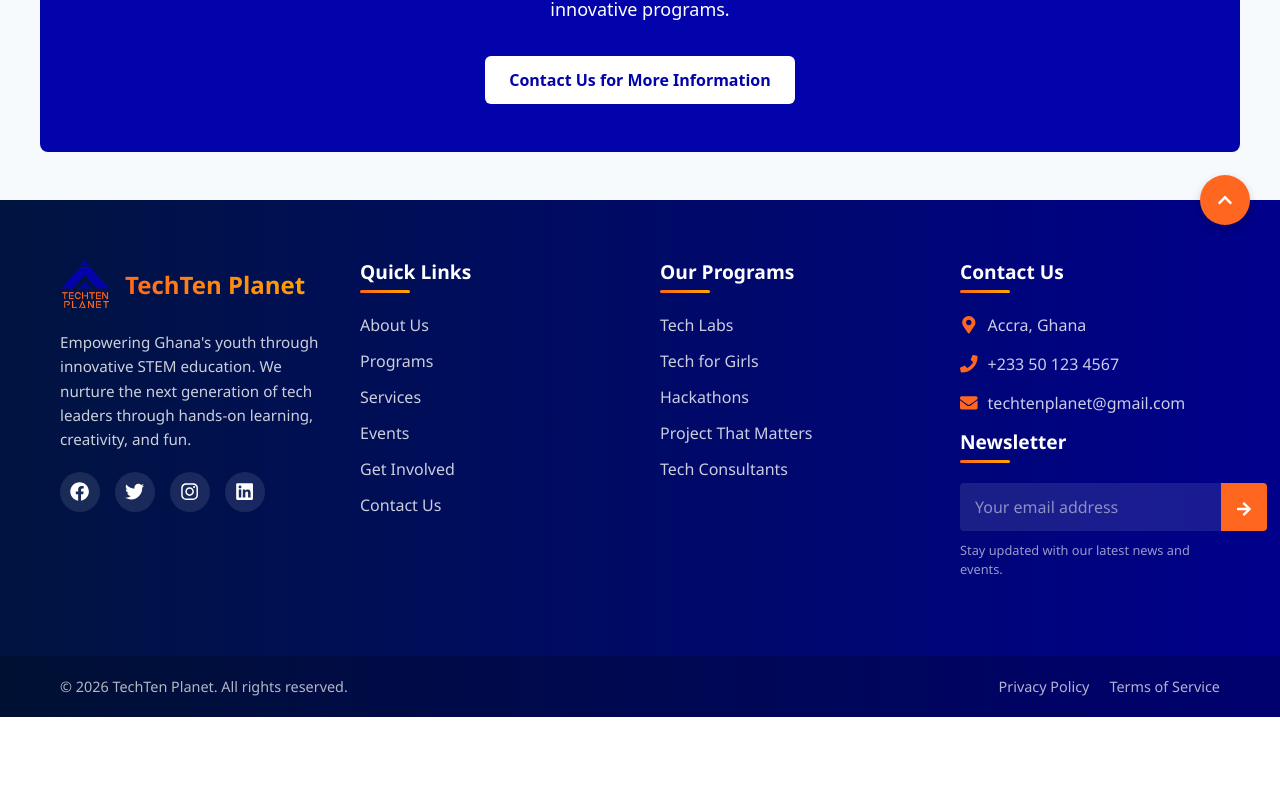
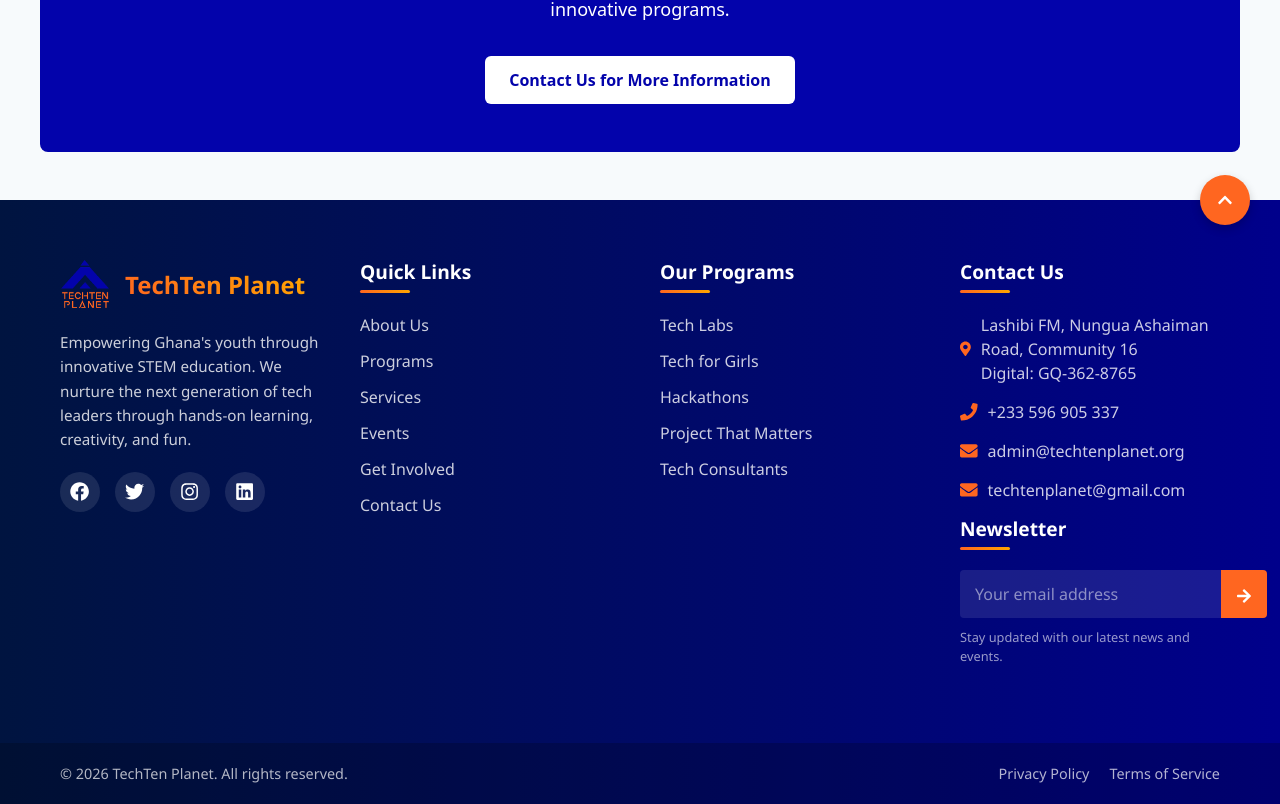
Before and after one commit to TechtenPlanet/techten-frontend, a React (Create React App) app in the folder frontend/: page /courses in a window 1280 px wide. Shown: the part 2377-3181 px from the top of the page. Before the commit the page ends 3094 px from the top, so only its background shows below. Built offline with nearby package versions, Linux system fonts and the light colour scheme; no server answers.

Commit message:
Updated the contact information with our new address.

```diff
--- a/frontend/src/components/ContactUsContent/ContactUsContent.jsx
+++ b/frontend/src/components/ContactUsContent/ContactUsContent.jsx
@@ -164,8 +164,10 @@ const ContactUsContent = ({ defaultSubject = '' }) => {
                         <div className={style.infoItem}>
                             <FaMapMarkerAlt className={style.infoIcon} />
                             <div>
-                                <h4>Call Us</h4>
-                                <p>+233 50 123 4567</p>
+                                <h4>Visit Us</h4>
+                                <p>Lashibi FM, Nungua Ashaiman Road</p>
+                                <p>Community 16</p>
+                                <p>Digital: GQ-362-8765</p>
                             </div>
                         </div>
 
@@ -173,6 +175,7 @@ const ContactUsContent = ({ defaultSubject = '' }) => {
                             <FaEnvelope className={style.infoIcon} />
                             <div>
                                 <h4>Email Us</h4>
+                                <p>admin@techtenplanet.org</p>
                                 <p>techtenplanet@gmail.com</p>
                             </div>
                         </div>
@@ -181,7 +184,7 @@ const ContactUsContent = ({ defaultSubject = '' }) => {
                             <FaPhone className={style.infoIcon} />
                             <div>
                                 <h4>Call Us</h4>
-                                <p>+233 50 123 4567</p>
+                                <p>+233 596 905 337</p>
                             </div>
                         </div>
 
@@ -248,7 +251,7 @@ const ContactUsContent = ({ defaultSubject = '' }) => {
                                     id="user_phone"
                                     name="user_phone"
                                     className={formErrors.phone ? style.inputError : ''}
-                                    placeholder="Your phone number (e.g. +233 50 123 4567)"
+                                    placeholder="Your phone number (e.g. +233 596 905 337)"
                                 />
                                 {formErrors.phone && <p className={style.errorText}>{formErrors.phone}</p>}
                             </div>
--- a/frontend/src/components/Footer/Footer.jsx
+++ b/frontend/src/components/Footer/Footer.jsx
@@ -106,11 +106,19 @@ const Footer = () => {
             <ul className={style.footerContactInfo}>
               <li>
                 <FaMapMarkerAlt className={style.contactIcon} />
-                <span>Accra, Ghana</span>
+                <span>
+                  Lashibi FM, Nungua Ashaiman Road, Community 16
+                  <br />
+                  Digital: GQ-362-8765
+                </span>
               </li>
               <li>
                 <FaPhone className={style.contactIcon} />
-                <span>+233 50 123 4567</span>
+                <span>+233 596 905 337</span>
+              </li>
+              <li>
+                <FaEnvelope className={style.contactIcon} />
+                <span>admin@techtenplanet.org</span>
               </li>
               <li>
                 <FaEnvelope className={style.contactIcon} />
--- a/frontend/src/components/WhatsAppChatButton/WhatsAppChatButton.jsx
+++ b/frontend/src/components/WhatsAppChatButton/WhatsAppChatButton.jsx
@@ -3,7 +3,7 @@ import { FaWhatsapp } from 'react-icons/fa';
 import styles from './WhatsAppChatButton.module.css';
 
 const WhatsAppChatButton = () => {
-  const phoneNumber = '233501234567';
+  const phoneNumber = '233596905337';
   const message = 'Hi, TechTen, I have a question';
   const chatLink = `https://wa.me/${phoneNumber}?text=${encodeURIComponent(message)}`;
 
--- a/frontend/src/data/getInvolvedData.js
+++ b/frontend/src/data/getInvolvedData.js
@@ -112,7 +112,7 @@ const getInvolvedData = {
   contact: {
     title: "Have Questions? Reach Out Directly",
     email: "admin@techtenplanet.org",
-    whatsapp: "+233 596 905 337",
+    whatsapp: "+233596905337",
     responseTime: "We typically respond within 24 hours"
   }
 };
```
